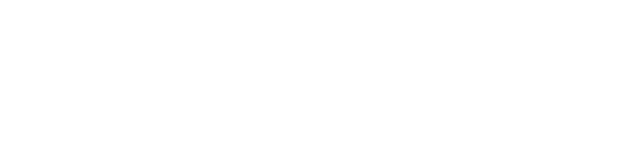
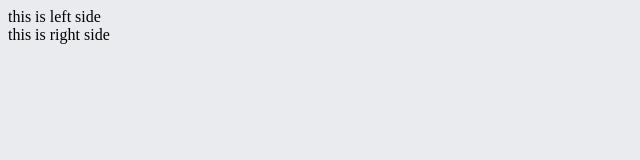
Before and after one commit to BushraLiaqat/facebook-login, a plain HTML site: page index.html in a window 1280 px wide. Shown: the whole page, without its empty margins (0-640 px from the left). Drawn offline with Linux system fonts and the light colour scheme.

Commit message:
create div's

```diff
--- a/index.html
+++ b/index.html
@@ -5,7 +5,19 @@
     <meta name="viewport" content="width=device-width, initial-scale=1.0">
     <title>facebook login</title>
 </head>
+<style>
+    body
+    {
+        background-color:#e9ebee;
+    }
+</style>
 <body>
+    <div class="left">
+        this is left side
+    </div>
+    <div class="right">
+        this is right side
+    </div>
 
 </body>
 </html>
```
